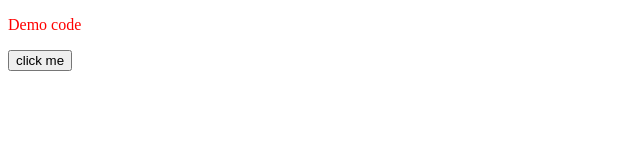
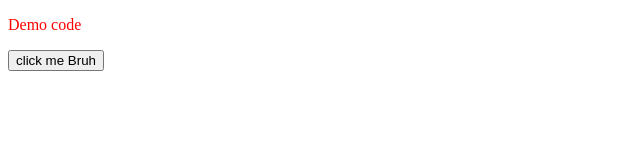
Before and after one commit to 07ReuelBodhak/Demo, a plain HTML site: page index.html in a window 1280 px wide. Shown: the full height of the page, 0-640 px from the left. Drawn offline with Linux system fonts and the light colour scheme.

Commit message:
added cool text

```diff
--- a/index.html
+++ b/index.html
@@ -8,7 +8,7 @@
   </head>
   <body>
     <p>Demo code</p>
-    <button id="btn">click me</button>
+    <button id="btn">click me Bruh</button>
   </body>
   <script src="app.js"></script>
 </html>
```
